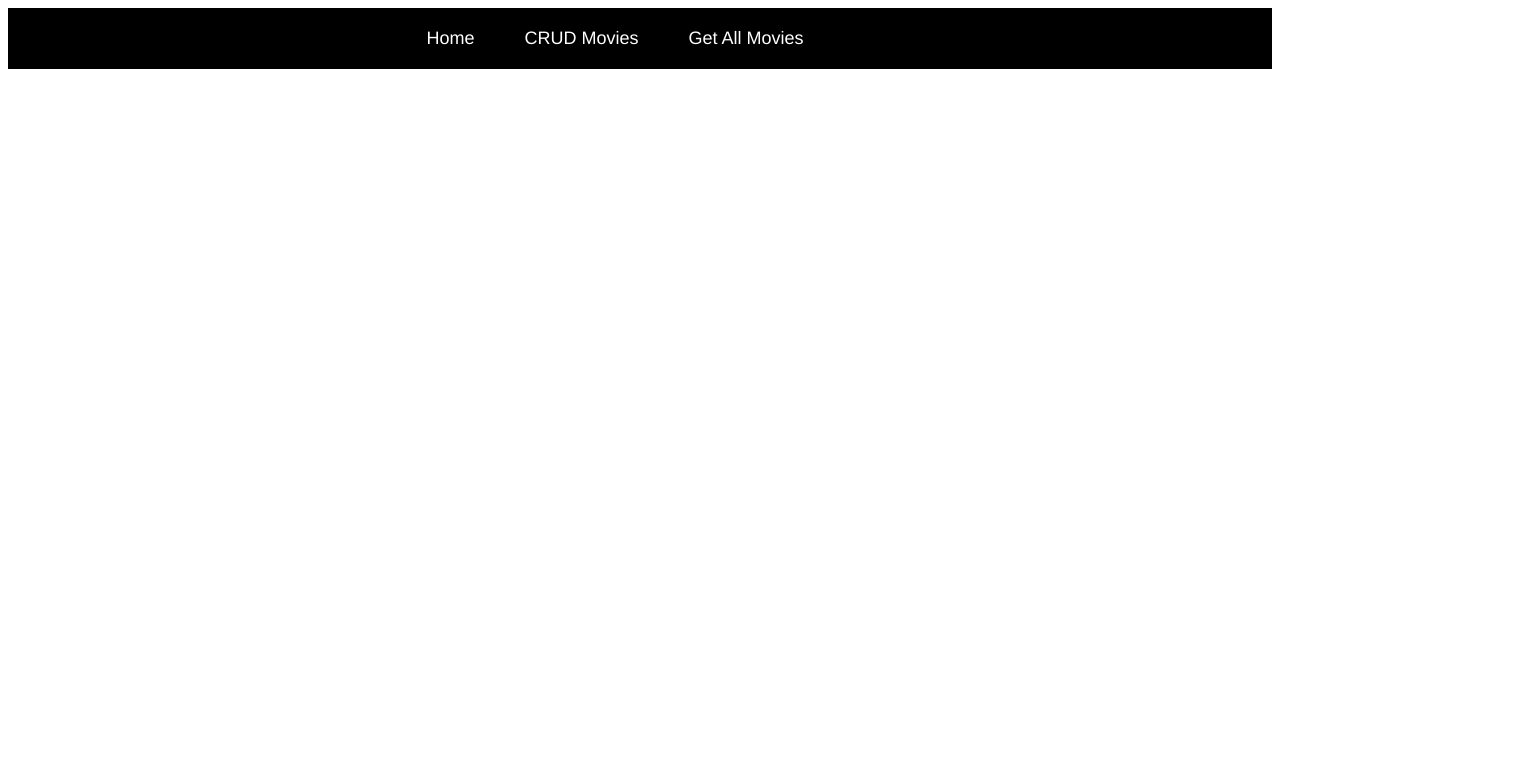
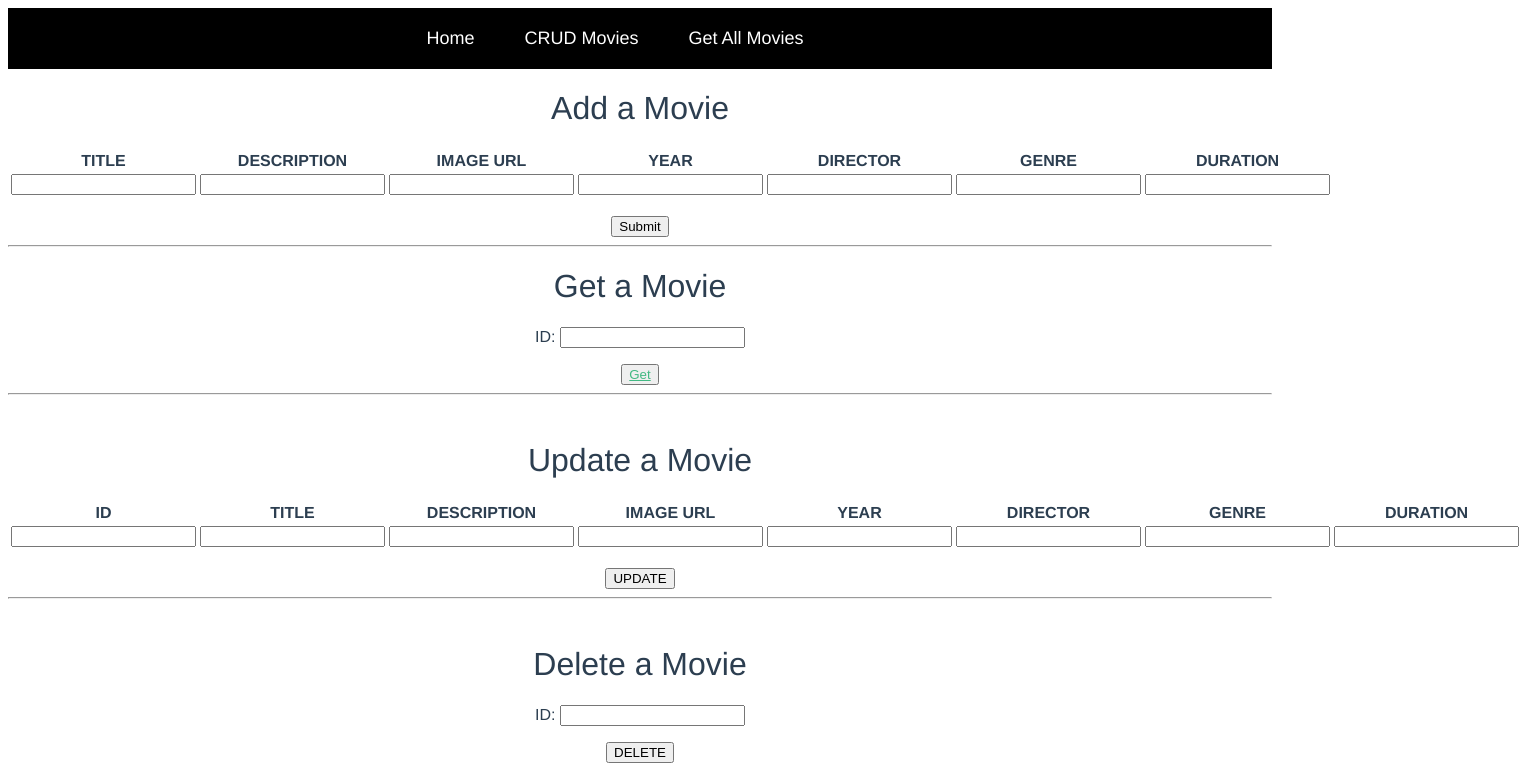
Before and after one commit to Brantley-Wyche/444-Project, a Vue app: page /crudmovie in a window 1280 px wide. Shown: the top 784 px of the page, 1522 px wide, since content can reach past the window. Built offline with nearby package versions, Linux system fonts and the light colour scheme.

Commit message:
Changes routes and modified GetMovie functionality

```diff
--- a/src/components/CRUDMovie.vue
+++ b/src/components/CRUDMovie.vue
@@ -36,7 +36,7 @@
     <hr />
     <h1>Get a Movie</h1>
     <p>ID: <input v-model="id"></p>
-    <button><router-link :to="{name: 'GetMovie', params: {id}}">Get</router-link></button>
+    <button @click="getMovie(id)"><router-link :to="{name: 'GetMovie', params: {id}}">Get</router-link></button>
     <hr />
 
     <br />
@@ -151,6 +151,17 @@ export default {
           console.error(error);
         });
     },
+    getMovie(movieID) {
+      const path = `${this.$hostname}/getmovie/${movieID}`;
+      axios.get(path)
+        .then((res) => {
+          this.movies = res.data.movies;
+        })
+        .catch((error) => {
+          // eslint-disable-next-line
+          console.error(error);
+        });
+    },
     addMovie(new_movie) {
       axios.post(this.$hostname, new_movie)
         .then(() => {
@@ -194,7 +205,7 @@ export default {
       this.initForm();
     },
     updateMovie(info, movieID) {
-      const path = `${this.$hostname}/movie/${movieID}`;
+      const path = `${this.$hostname}/getmovie/${movieID}`;
       axios.put(path, info)
         .then(() => {
           this.getMovies();
@@ -208,7 +219,7 @@ export default {
         });
     },
     deleteMovie(movieID) {
-      const path = `${this.$hostname}/movie/${movieID}`;
+      const path = `${this.$hostname}/getmovie/${movieID}`;
       axios.delete(path)
         .then(() => {
           this.getMovies();
--- a/src/components/GetMovie.vue
+++ b/src/components/GetMovie.vue
@@ -45,7 +45,7 @@ export default {
           console.log(this.$route.params.id);
       },
       getMovie(movieID) {
-      const path = `${this.$hostname}/movie/${movieID}`;
+      const path = `${this.$hostname}/getmovie/${movieID}`;
       axios.get(path)
         .then((res) => {
           this.movies = res.data.movies;
--- a/src/router/index.js
+++ b/src/router/index.js
@@ -16,17 +16,17 @@ export default new Router({
       component: HelloWorld
     },
     {
-      path: '/movie',
+      path: '/crudmovie',
       name: 'CRUDMovie',
       component: CRUDMovie
     },
     {
-      path: '/movie/:id',
+      path: '/getmovie/:id',
       name: 'GetMovie',
       component: GetMovie
     },
     {
-      path: '/movies',
+      path: '/allmovies',
       name: 'AllMovies',
       component: AllMovies
     }
```
